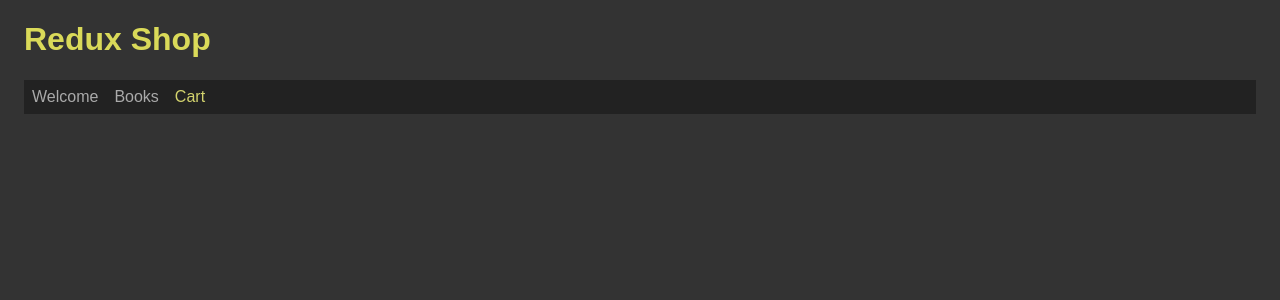
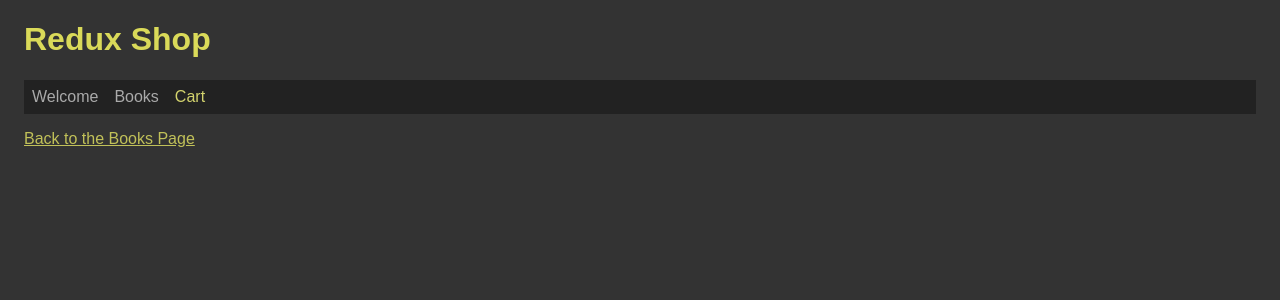
Before and after one commit to Scientific-Research/mk-003-redux-toolkit-typescript, a React (Vite) app: page /cart in a window 1280 px wide. Shown: the top 300 px of the page. Built offline with nearby package versions, Linux system fonts and the light colour scheme.

Commit message:
Link to books page using NavLink was created and styled

```diff
--- a/src/app/App.scss
+++ b/src/app/App.scss
@@ -47,6 +47,9 @@ body {
   }
 
   .pageCart {
+    a {
+      color: rgb(193, 193, 89);
+    }
     .cartItems {
       margin-top: 1rem;
       .cartItem {
--- a/src/common/pages/PageCart.tsx
+++ b/src/common/pages/PageCart.tsx
@@ -1,5 +1,6 @@
 import { useSelector } from "react-redux";
 import { RootState } from "../../app/store";
+import { NavLink } from "react-router-dom";
 
 export const PageCart = () => {
   const selectCart = (state: RootState) => state.cart;
@@ -8,6 +9,9 @@ export const PageCart = () => {
   return (
     <div className="pageCart">
       {/* <p>Welcome to the Cart page.</p> */}
+      <p className="message">
+        <NavLink to="/books">Back to the Books Page</NavLink>
+      </p>
       <div className="cartItems">
         {cartItems.map((cartItem) => {
           return (
```
